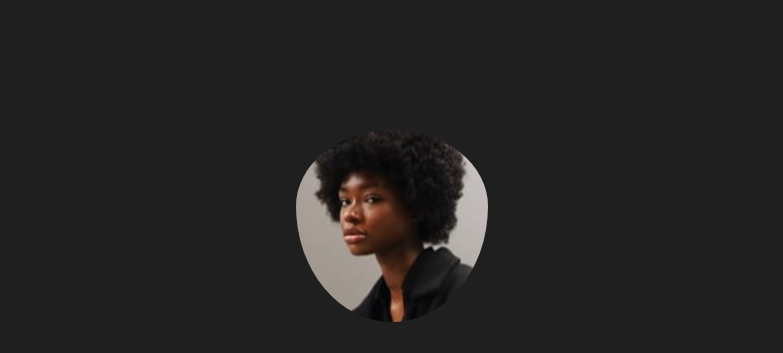
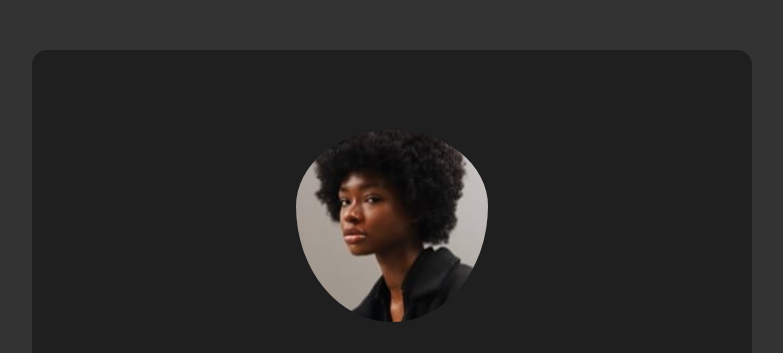
Before and after one commit to eltonSSilv/perfil_de_links, a plain HTML site: page index.html in a window 1280 px wide. Shown: the top 353 px of the page, without its empty margins (248-1031 px from the left). Drawn offline with Linux system fonts and the light colour scheme.

Commit message:
Update responsive.css
cor correta bg

```diff
--- a/css/responsive.css
+++ b/css/responsive.css
@@ -1,6 +1,6 @@
 @media screen and (min-width: 555px) {
   body {
-    background-color: hsl(0, 0%, 12%);
+    background-color: hsl(0, 0%, 20%);
   }
   main {
     width: 50%;
```
